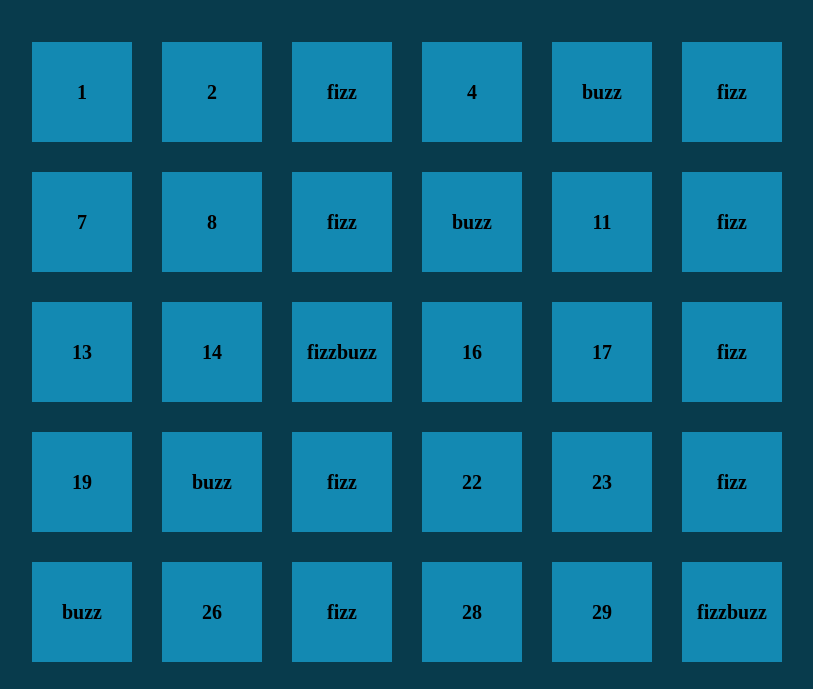
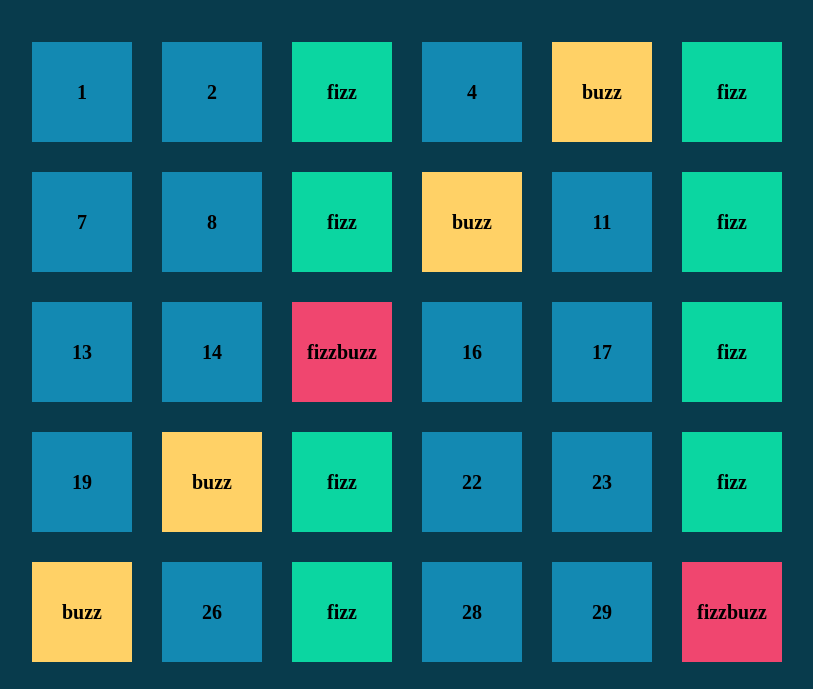
Before and after one commit to FrancescoCataletto/js-fizzbuzzdom, a plain HTML site: page index.html in a window 1280 px wide. Shown: the part 105-794 px from the top of the page, without its empty margins (175-988 px from the left). Drawn offline with Linux system fonts and the light colour scheme.

Commit message:
third milestone completed

```diff
--- a/css/style.css
+++ b/css/style.css
@@ -35,14 +35,14 @@ h1{
     margin: 15px;
 }
 
-.fizz{
-    content: "Fizz";
+.green{
+    background-color: rgb(11, 214, 161);
 }
 
-.buzz{
-    content: "Buzz";
+.yellow{
+    background-color: rgb(255, 209, 102);
 }
 
-.fizzbuzz{
-    content: "FizzBuzz";
+.red{
+    background-color: rgb(240, 70, 111);
 }
--- a/js/script.js
+++ b/js/script.js
@@ -28,10 +28,13 @@ for(let i = 1; i <= limit; i++){
 
    if(i % 3 === 0 && i % 5 === 0){
        boxDom.append("fizzbuzz");
+       boxDom.classList.add("red");
    }else if(i % 5 === 0){
        boxDom.append("buzz");
+       boxDom.classList.add("yellow");
    }else if(i % 3 === 0){
        boxDom.append("fizz");
+       boxDom.classList.add("green");
    }else{
        boxDom.append(i);
    }
```
